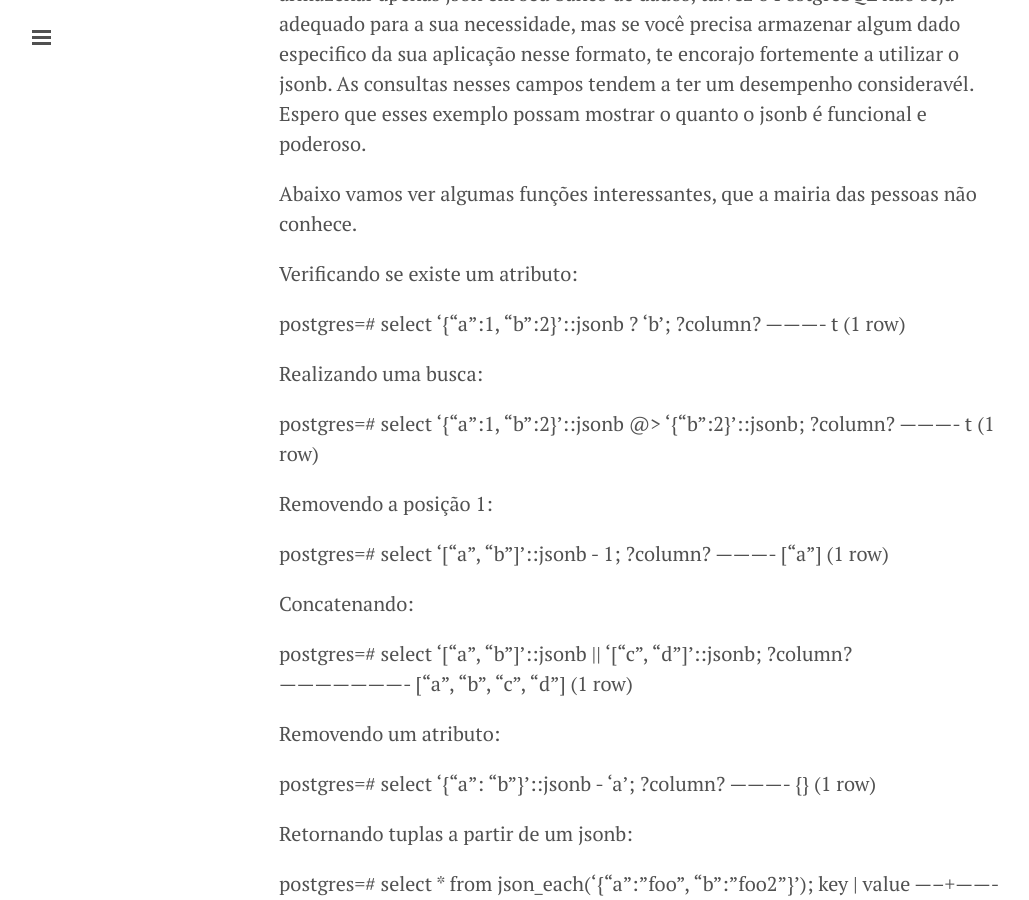
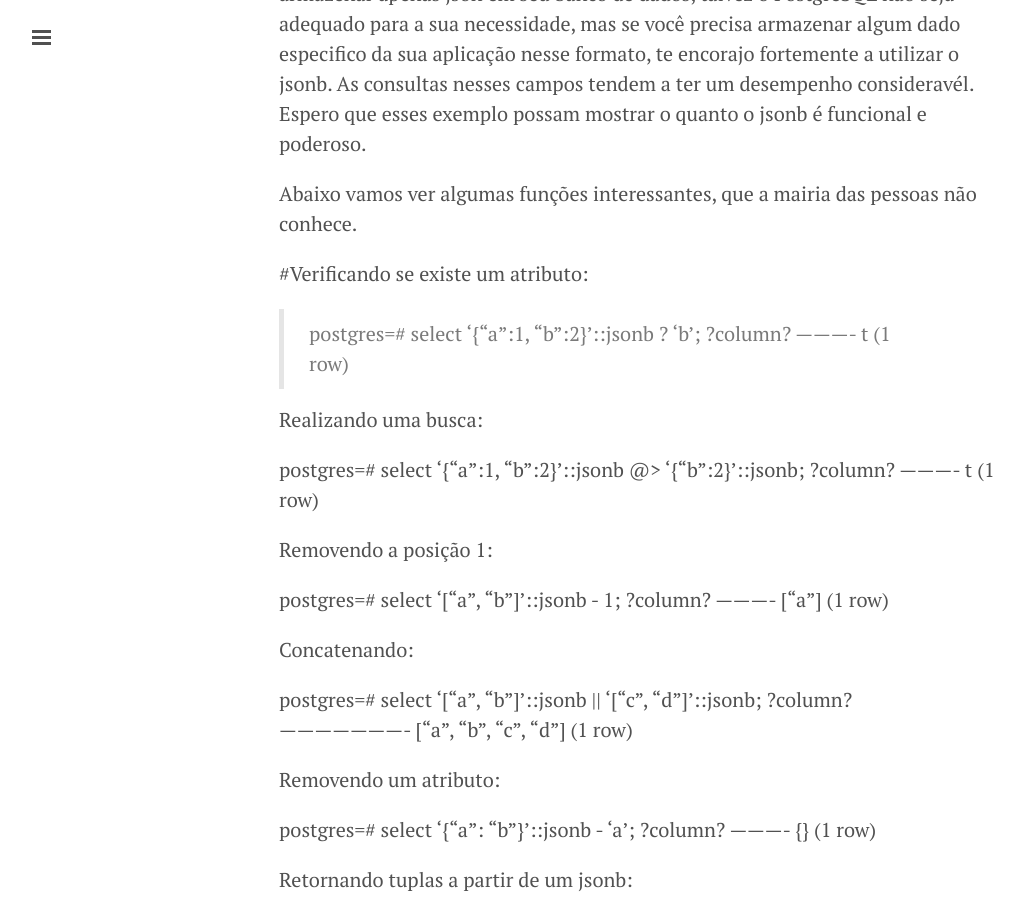
Before and after one commit to lucasviecelli/lucasviecelli.github.io, a Jekyll site: the page built from _posts/2016-09-13-usando-json-no-postgresql.markdown, in a window 1280 px wide and 900 px high, scrolled down 713 px. Shown: the whole window, without its empty margins (1-1030 px from the left). Built offline with Jekyll 4.4.1, drawn with Linux system fonts in a browser that asks for light colours.

```diff
--- a/_posts/2016-09-13-usando-json-no-postgresql.markdown
+++ b/_posts/2016-09-13-usando-json-no-postgresql.markdown
@@ -12,9 +12,9 @@ Existem diversas tecnologias e banco de dados especializados em armazenar dados
 Abaixo vamos ver algumas funções interessantes, que a mairia das pessoas não conhece.
 
 
-Verificando se existe um atributo:
+#Verificando se existe um atributo:
 
-postgres=# select '{"a":1, "b":2}'::jsonb ? 'b';
+> postgres=# select '{"a":1, "b":2}'::jsonb ? 'b';
  ?column?
 ----------
  t
```
